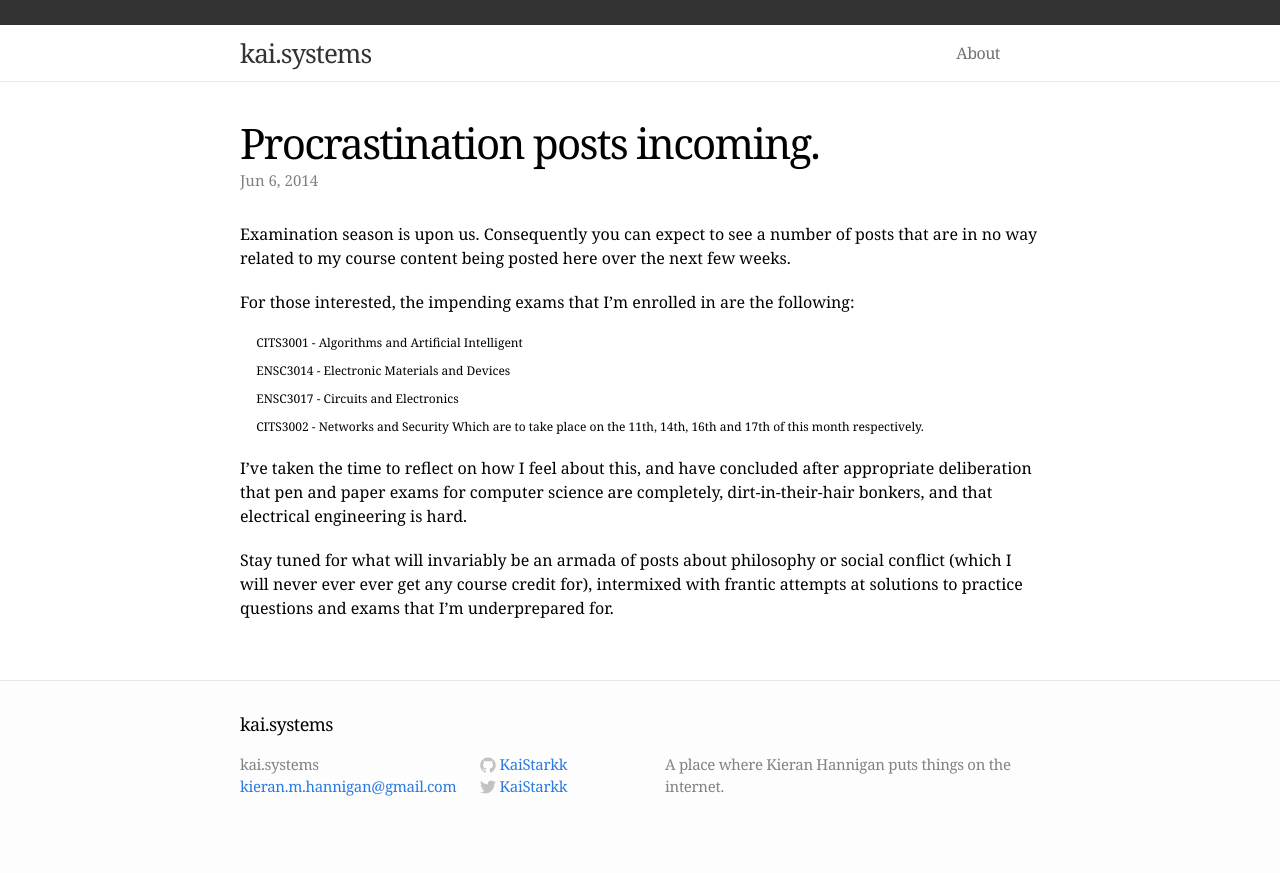
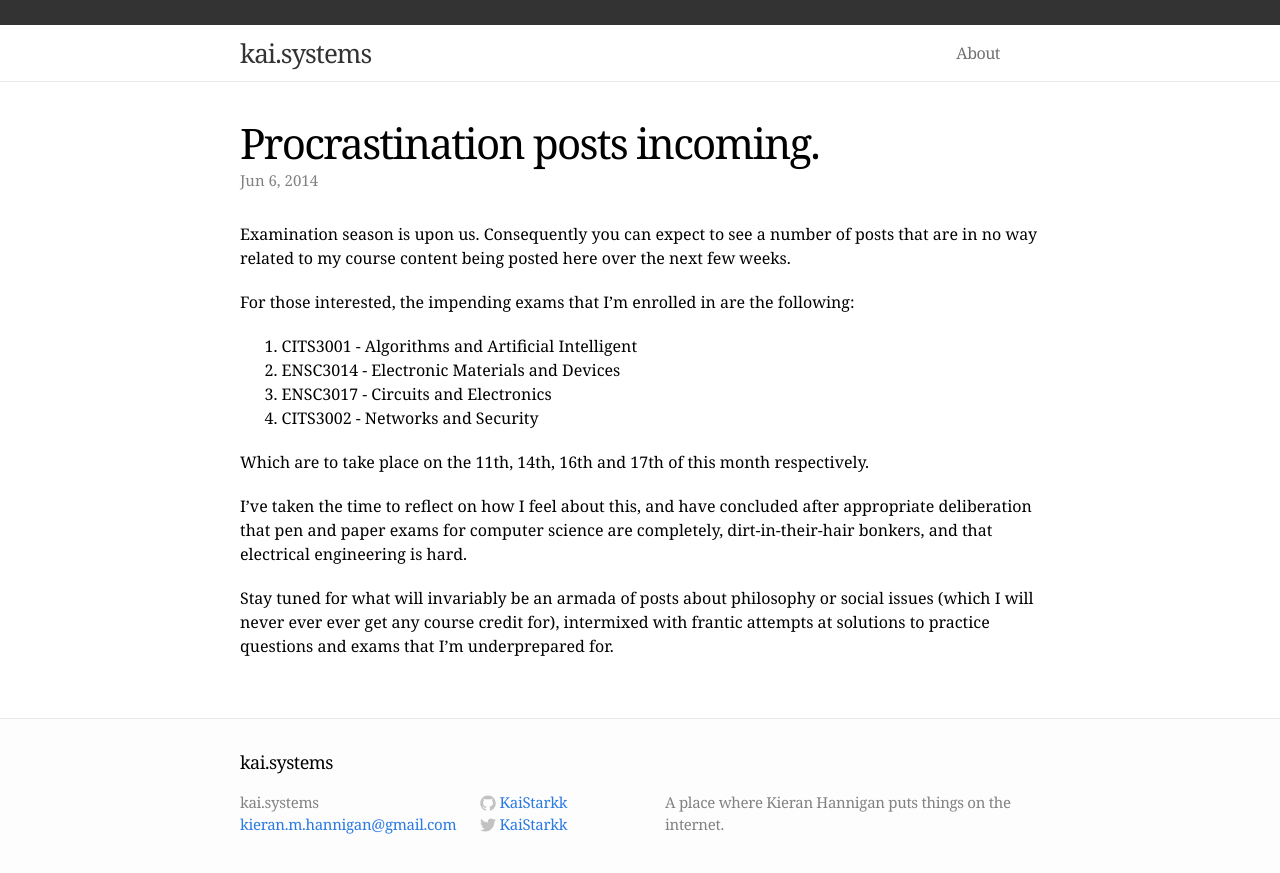
Before and after one commit to KaiStarkk/kaistarkk.github.io, a Jekyll site: the page built from _posts/2014-06-06-procrastination-posts-incoming.markdown, in a window 1280 px wide. Shown: the top 873 px of the page. Built offline with Jekyll 4.4.1, drawn with Linux system fonts in a browser that asks for light colours.

Commit message:
Fix date format bug

```diff
--- a/_posts/2014-06-06-procrastination-posts-incoming.markdown
+++ b/_posts/2014-06-06-procrastination-posts-incoming.markdown
@@ -1,19 +1,21 @@
 ---
 layout: post
 title:  "Procrastination posts incoming."
-date:   2014-06-06 17:24:17
+date:   2014-06-06 17:24:17 +0800
 categories: meta
 ---
 
 Examination season is upon us. Consequently you can expect to see a number of posts that are in no way related to my course content being posted here over the next few weeks.
 
 For those interested, the impending exams that I'm enrolled in are the following:
+
 1. CITS3001 - Algorithms and Artificial Intelligent
 2. ENSC3014 - Electronic Materials and Devices
 3. ENSC3017 - Circuits and Electronics
 4. CITS3002 - Networks and Security
+
 Which are to take place on the 11th, 14th, 16th and 17th of this month respectively.
 
 I've taken the time to reflect on how I feel about this, and have concluded after appropriate deliberation that pen and paper exams for computer science are completely, dirt-in-their-hair bonkers, and that electrical engineering is hard.
 
-Stay tuned for what will invariably be an armada of posts about philosophy or social conflict (which I will never ever ever get any course credit for), intermixed with frantic attempts at solutions to practice questions and exams that I'm underprepared for.
+Stay tuned for what will invariably be an armada of posts about philosophy or social issues (which I will never ever ever get any course credit for), intermixed with frantic attempts at solutions to practice questions and exams that I'm underprepared for.
--- a/_posts/2014-06-07-eurotrip-confirmed.markdown
+++ b/_posts/2014-06-07-eurotrip-confirmed.markdown
@@ -19,13 +19,14 @@
 
 Next is Berlin where I would meet up with my hacker friends if I had any from Germany (how did that happen?). I really look forward to drinking beer from a glass that I would be able to fit my head into if it were only normal-sized. <Error 404: Hitler joke not found>. Staying at [Plus Berlin](http://www.plushostels.com/plusberlin).
 
-*Aside: The paragraphs will continue to shrink as it slowly dawns on me that I should be studying for [exams]({% post_url 2014-06-07-procrastination-posts-incoming %}).*
+*Aside: The paragraphs will continue to shrink as it slowly dawns on me that I should be studying for [exams]({% post_url 2014-06-06-procrastination-posts-incoming %}).*
 
 After Berlin is Prague, where there'll be beautiful architecture.
 
 Vienna.
 
 Mother Italy:
+
 1. Venice - canal city a.k.a. Perth + 20 years. Shakespeare etc.
 2. Roma - Too much to name here.
 3. Vatican City - highest popes per capita in the world.
--- a/_posts/2014-06-07-modern-feminist-ascriptions-attitudes-towards-body-hair-removal.markdown
+++ b/_posts/2014-06-07-modern-feminist-ascriptions-attitudes-towards-body-hair-removal.markdown
@@ -1,7 +1,7 @@
 ---
 layout: post
 title:  "Modern feminist ascriptions: attitudes towards body hair removal."
-date:   2014-06-07 12:51:37
+date:   2014-06-07 12:51:37 +0800
 categories: feminism
 ---
 
--- a/css/main.css
+++ b/css/main.css
@@ -224,15 +224,17 @@
 }
 
 .post-content ul,
-.post-content ol {
-  list-style: none;
+.post-content ol { padding-left: 20px; }
+
+/* For References */
+.post-content h2+ol {
   font-size: 12px;
 }
 
-.post-content ul li,
-.post-content ol li {
-  margin-bottom: 10px;
+.post-content h2+ol li {
+  margin-bottom: 5px;
 }
+/* ------------- */
 
 .post pre,
 .post code {
```
Also changed, not shown: other parts of _posts/2014-06-07-eurotrip-confirmed.markdown (+1 -1 lines).
